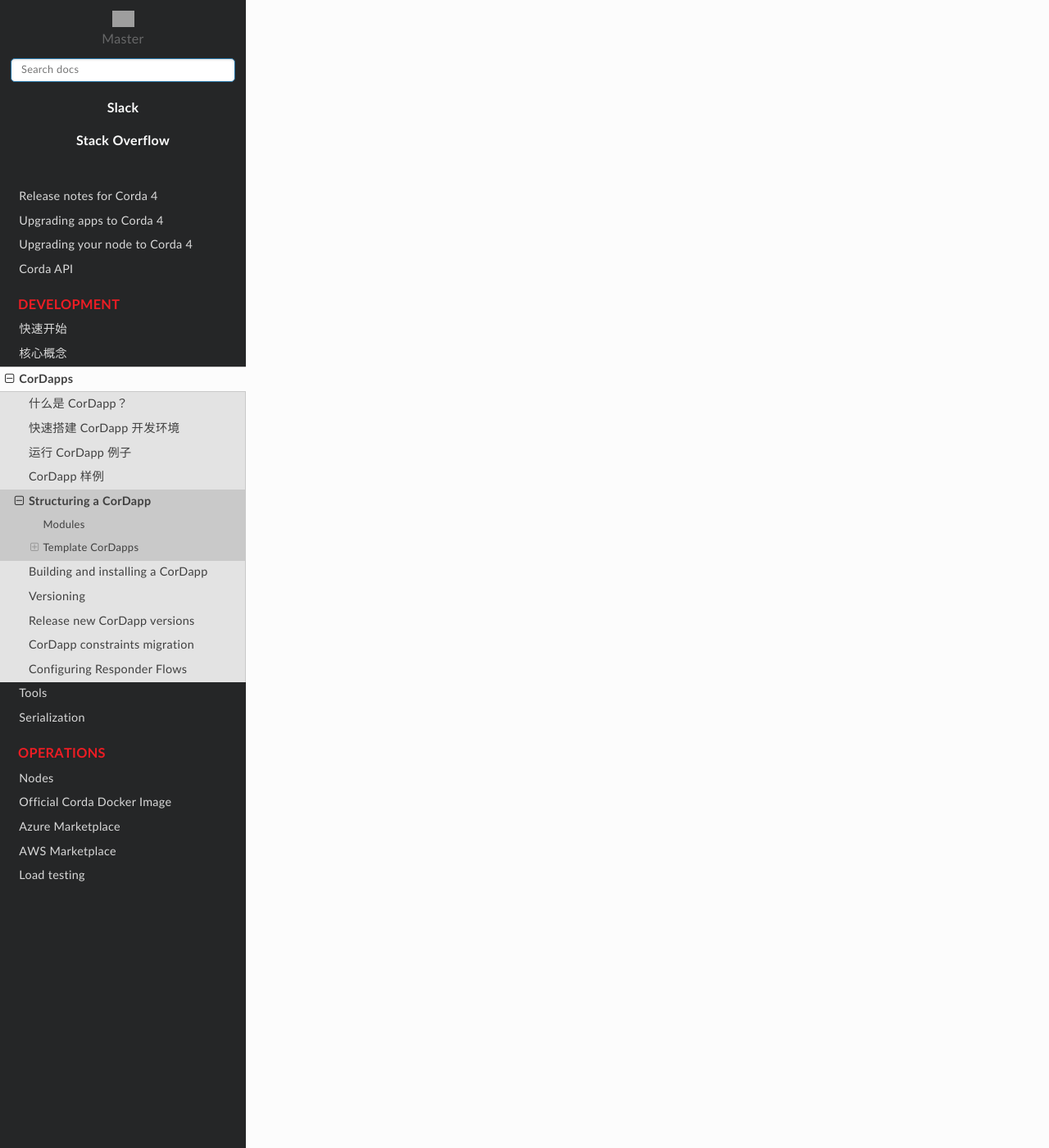
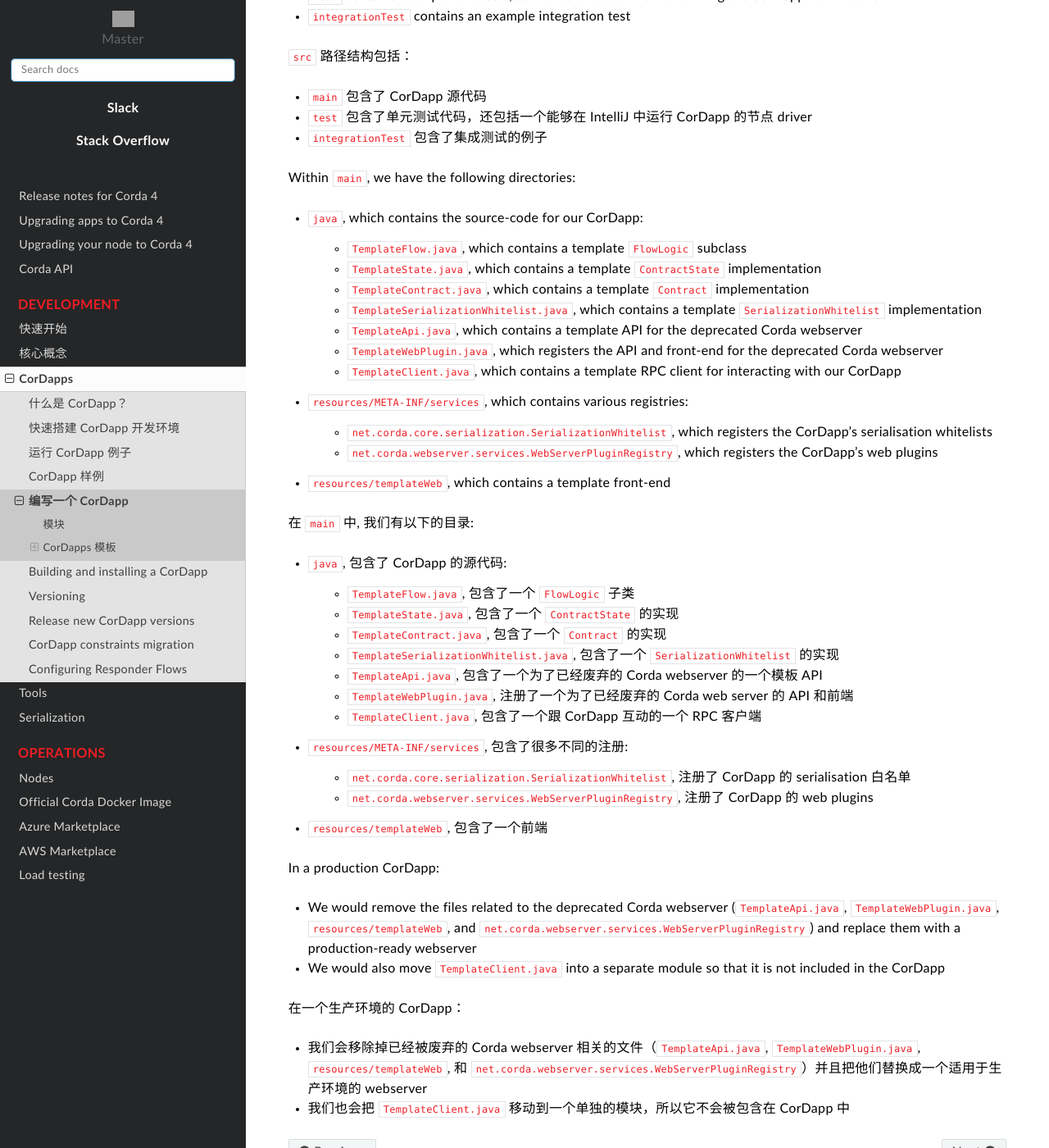
Before and after one commit to lijiachuan1982/cncorda, a Sphinx documentation site: the page built from docs/source/writing-a-cordapp.rst, in a window 1280 px wide and 1400 px high, scrolled down 4074 px. Shown: the whole window at 82% size. Built offline with Sphinx 7.4.7 and the Read the Docs theme 2.0.0, drawn with Linux system fonts in a browser that asks for light colours; pages that are not in the unit, such as notebooks, are missing from menus; some of the changed text lies outside the part shown; grey boxes are pictures that could not be loaded.

Commit message:
writing-a-cordapp.rst

```diff
--- a/docs/source/writing-a-cordapp.rst
+++ b/docs/source/writing-a-cordapp.rst
@@ -1,25 +1,34 @@
-Structuring a CorDapp
+编写一个 CorDapp
 =====================
 
 .. contents::
 
 .. _cordapp-structure:
 
-Modules
+模块
 -------
 The source code for a CorDapp is divided into one or more modules, each of which will be compiled into a separate JAR.
 Together, these JARs represent a single CorDapp. Typically, a Cordapp contains all the classes required for it to be
 used standalone. However, some Cordapps are only libraries for other Cordapps and cannot be run standalone.
+
+CorDapp 的源代码被分为一个或者多个模块，其中的每个都会被编译为一个单独的 JAR 文件。这些 JAR 文件在一起便代表了一个 CorDapp。通常，一个 CorDapp 包含的所有所需的类应该被独立地使用。然而，一些 CorDapps 仅仅是被其他 CorDapps 所使用的类库，他们是不能够独立运行的。
 
 A common pattern is to have:
 
 * One module containing only the CorDapp's contracts and/or states, as well as any required dependencies
 * A second module containing the remaining classes that depend on these contracts and/or states
 
+一个常规的模式是具有：
+
+* 一个只含有 CorDapp 的 contracts 和/或者 states，以及他们所需的依赖的模块
+* 第二个模块包含依赖于这些 contracts 和/或者 states 的剩余的类
+
 This is because each time a contract is used in a transaction, the entire JAR containing the contract's definition is
 attached to the transaction. This is to ensure that the exact same contract and state definitions are used when
 verifying this transaction at a later date. Because of this, you will want to keep this module, and therefore the
 resulting JAR file, as small as possible to reduce the size of your transactions and keep your node performant.
+
+这是因为每次一个 contract 在一个 transaction 中被使用的时候，包含这个 contract 定义的整个 JAR 文件就会被附加在 transaction 里。这是为了在之后的某个时间验证 transaction 的时候，确保使用的是完全一致的 contract 和 state 定义。因为这个，你会想要保留着个模块，并且因此产生的这个 JAR 文件，应该尽可能的小，以此来减少你的 transaction 的尺寸，保持节点的效率。
 
 However, this two-module structure is not prescriptive:
 
@@ -34,9 +43,18 @@
 * The module containing the flows and other classes can be structured in any way because it is not attached to
   transactions
 
-Template CorDapps
+然而，这种两个模块的结构并不是必须的：
+
+* 一个类库类型的 CorDapp 仅仅包含 contracts 和 states 将会只需要一个模块
+* 对于一个具有多套的 contracts 和 states 并且彼此 **没有** 依赖性的 CorDapp，每套独立的 contracts 和 states 都应该放在单独的一个模块，来减小 transaction 的尺寸
+* 对于一个具有多套的 contracts 和 states 并且彼此 **有** 依赖性的 CorDapp，可以把他们保存在相同的模块，或者创建彼此依赖的不同的模块
+* 包含 flows 和其他类的模块可以按照任何方式来构建，因为它不会被附加到 transaction 中
+
+CorDapps 模板
 -----------------
 You should base your project on one of the following templates:
+
+你应该基于 Java 或者 Kotlin 的模板结构来创建你的项目
 
 * `Java Template CorDapp <https://github.com/corda/cordapp-template-java>`_ (for CorDapps written in Java)
 * `Kotlin Template CorDapp <https://github.com/corda/cordapp-template-kotlin>`_ (for CorDapps written in Kotlin)
@@ -44,27 +62,42 @@
 Please use the branch of the template that corresponds to the major version of Corda you are using. For example,
 someone building a CorDapp on Corda 4.1 should use the ``release-V4`` branch of the template.
 
+请使用你在使用的 Corda 的版本对应的分支的模板。比如，如果是基于 Corda 4.1 构建一个 CorDapp 的话，应该选择 ``release-V4`` 分支的模板。
+
 Build system
 ^^^^^^^^^^^^
 
 The templates are built using Gradle. A Gradle wrapper is provided in the ``wrapper`` folder, and the dependencies are
 defined in the ``build.gradle`` files. See :doc:`cordapp-build-systems` for more information.
 
+模板是使用 Gradle 来构建的。一个 Gradle wrapper 在 ``wrapper`` 文件夹下被提供，并且这些依赖项是在 ``build.gradle`` 文件中定义的。查看 :doc:`cordapp-build-systems` 了解更多信息。
+
 No templates are currently provided for Maven or other build systems.
 
-Modules
+现在没有针对于 Maven 或者其他的 build systems 的模板。
+
+模块
 ^^^^^^^
 The templates are split into two modules:
 
 * A ``cordapp-contracts-states`` module containing the contracts and states
 * A ``cordapp`` module containing the remaining classes that depends on the ``cordapp-contracts-states`` module
 
+模板分为两个模块：
+
+* 一个 ``cordapp-contracts-states`` 模块，包含了 contracts 和 states
+* 一个 ``cordapp`` 模块包含了依赖于 ``cordapp-contracts-states`` 模块的剩余的类
+
 These modules will be compiled into two JARs - a ``cordapp-contracts-states`` JAR and a ``cordapp`` JAR - which
 together represent the Template CorDapp.
 
-Module one - cordapp-contracts-states
+这些模块会被编译到两个 JARs - 一个 ``cordapp-contracts-states`` JAR 和一个 ``cordapp`` JAR - 他们俩共同代表了这个 CorDapp 模板。
+
+第一个模块 - cordapp-contract-states
 ~~~~~~~~~~~~~~~~~~~~~~~~~~~~~~~~~~~~~
 Here is the structure of the ``src`` directory for the ``cordapp-contracts-states`` module of the Java template:
+
+下边是 Java 模板的 ``cordapp-contracts-states`` 模块的 ``src`` 路径结构：
 
 .. parsed-literal::
 
@@ -78,15 +111,21 @@
 
 The directory only contains two class definitions:
 
+这个路径仅包含两个类定义：
+
 * ``TemplateContract``
 * ``TemplateState``
 
 These are definitions for classes that we expect to have to send over the wire. They will be compiled into their own
 CorDapp.
 
-Module two - cordapp
+这些是我们希望在网络中进行传输的内容的类定义。他们会被编译成为自己的 CorDapp。
+
+第二个模块 - cordapp
 ~~~~~~~~~~~~~~~~~~~~
 Here is the structure of the ``src`` directory for the ``cordapp`` module of the Java template:
+
+下边是 Java 模板的 ``cordapp`` 模块的 ``src`` 路径结构：
 
 .. parsed-literal::
 
@@ -126,6 +165,12 @@
 * ``test`` contains example unit tests, as well as a node driver for running the CorDapp from IntelliJ
 * ``integrationTest`` contains an example integration test
 
+``src`` 路径结构包括：
+
+* ``main`` 包含了 CorDapp 源代码
+* ``test`` 包含了单元测试代码，还包括一个能够在 IntelliJ 中运行 CorDapp 的节点 driver
+* ``integrationTest`` 包含了集成测试的例子
+
 Within ``main``, we have the following directories:
 
 * ``java``, which contains the source-code for our CorDapp:
@@ -145,6 +190,25 @@
 
 * ``resources/templateWeb``, which contains a template front-end
 
+在 ``main`` 中, 我们有以下的目录:
+
+* ``java``, 包含了 CorDapp 的源代码:
+
+    * ``TemplateFlow.java``, 包含了一个 ``FlowLogic`` 子类
+    * ``TemplateState.java``, 包含了一个 ``ContractState`` 的实现
+    * ``TemplateContract.java``, 包含了一个 ``Contract`` 的实现
+    * ``TemplateSerializationWhitelist.java``, 包含了一个 ``SerializationWhitelist`` 的实现
+    * ``TemplateApi.java``, 包含了一个为了已经废弃的 Corda webserver 的一个模板 API
+    * ``TemplateWebPlugin.java``, 注册了一个为了已经废弃的 Corda web server 的 API 和前端
+    * ``TemplateClient.java``, 包含了一个跟 CorDapp 互动的一个 RPC 客户端
+
+* ``resources/META-INF/services``, 包含了很多不同的注册:
+
+    * ``net.corda.core.serialization.SerializationWhitelist``, 注册了 CorDapp 的 serialisation 白名单
+    * ``net.corda.webserver.services.WebServerPluginRegistry``, 注册了 CorDapp 的 web plugins
+
+* ``resources/templateWeb``, 包含了一个前端
+
 In a production CorDapp:
 
 * We would remove the files related to the deprecated Corda webserver (``TemplateApi.java``,
@@ -152,3 +216,8 @@
   and replace them with a production-ready webserver
 
 * We would also move ``TemplateClient.java`` into a separate module so that it is not included in the CorDapp
+
+在一个生产环境的 CorDapp：
+
+* 我们会移除掉已经被废弃的 Corda webserver 相关的文件（``TemplateApi.java``, ``TemplateWebPlugin.java``, ``resources/templateWeb``, 和 ``net.corda.webserver.services.WebServerPluginRegistry``）并且把他们替换成一个适用于生产环境的 webserver
+* 我们也会把 ``TemplateClient.java`` 移动到一个单独的模块，所以它不会被包含在 CorDapp 中
```
